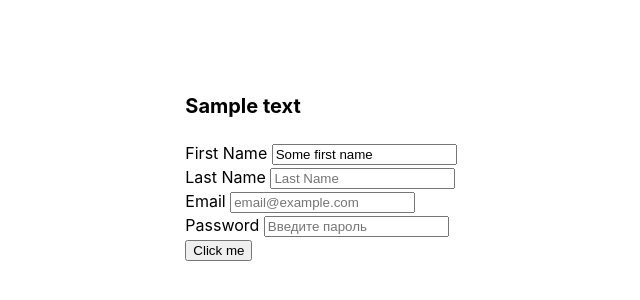
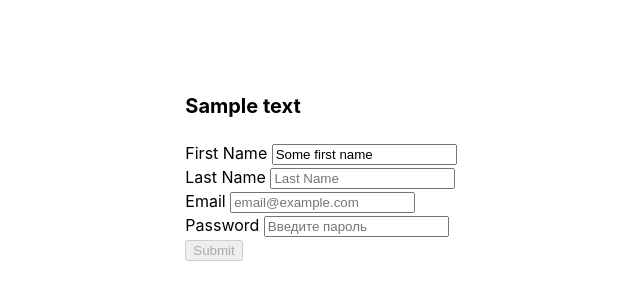
Before and after one commit to Arantiryo/react-universal-component, a React (Vite) app: page / in a window 1280 px wide. Shown: the part 234-534 px from the top of the page, without its empty margins (319-959 px from the left). Built offline with nearby package versions, Linux system fonts and the light colour scheme.

Commit message:
feat: implement basic validation and submit button

```diff
--- a/src/App.tsx
+++ b/src/App.tsx
@@ -1,4 +1,4 @@
-import { useRef } from 'react';
+import { useRef, useState } from 'react';
 import './App.css';
 import { config } from './assets/test-config';
 import RenderGroup from './components/RenderGroup';
@@ -6,20 +6,33 @@ import { RenderGroupExposedMethods } from './types';
 
 function App() {
   const renderGroupRef = useRef<RenderGroupExposedMethods>();
+  const [submitDisabled, setSubmitDisabled] = useState(true);
 
-  const getRenderGroupRef = () => {
-    // TODO
+  const getRenderGroupRef = (event: React.FormEvent<HTMLFormElement>) => {
+    event.preventDefault();
+
     if (renderGroupRef && renderGroupRef.current) {
-      console.log(renderGroupRef.current.getCurrentValues());
+      const fields = renderGroupRef.current.getCurrentValues();
+      alert(
+        `Form submitted, field values are \n${JSON.stringify(fields, null, 2)}`
+      );
     }
   };
 
   return (
     <main className="app">
       <p className="app__name">Sample text</p>
-      {/* @ts-ignore */}
-      <RenderGroup config={config} ref={renderGroupRef} />
-      <button onClick={getRenderGroupRef}>Click me</button>
+      <form onSubmit={getRenderGroupRef}>
+        <RenderGroup
+          config={config}
+          setSubmitDisabled={setSubmitDisabled}
+          /* @ts-ignore */
+          ref={renderGroupRef}
+        />
+        <button disabled={submitDisabled} type="submit">
+          Submit
+        </button>
+      </form>
     </main>
   );
 }
--- a/src/components/RenderGroup.tsx
+++ b/src/components/RenderGroup.tsx
@@ -1,4 +1,10 @@
-import { FC, forwardRef, useImperativeHandle, useState } from 'react';
+import {
+  FC,
+  forwardRef,
+  useEffect,
+  useImperativeHandle,
+  useState,
+} from 'react';
 import { Config, GroupField, RenderGroupProps } from '../types';
 import Field from './field/Field';
 import './RenderGroup.css';
@@ -10,16 +16,26 @@ const getDefaultFieldValues = (config: Config) =>
   }, {} as Record<string, string>);
 
 const RenderGroup: FC<RenderGroupProps> = forwardRef((props, ref) => {
-  const { config } = props;
-  const defaultFieldValues = getDefaultFieldValues(config);
-  const [values, setValues] = useState(defaultFieldValues);
+  const { config, setSubmitDisabled } = props;
+  const [values, setValues] = useState(getDefaultFieldValues(config));
+
+  const validateFields = (values: Record<string, string>) => {
+    return config.filter((item) => item.required && values[item.id] === '');
+  };
+
+  useEffect(() => {
+    if (validateFields(values).length === 0) {
+      setSubmitDisabled(false);
+    } else {
+      setSubmitDisabled(true);
+    }
+  }, [values]);
 
   useImperativeHandle(
     ref,
     () => {
       return {
         getCurrentValues() {
-          console.log(values);
           return values;
         },
       };
--- a/src/types.ts
+++ b/src/types.ts
@@ -1,15 +1,16 @@
 export type Config = GroupField[];
 export type RenderGroupProps = {
   config: Config;
+  setSubmitDisabled: (disabled: boolean) => void;
 };
 export type InputProps = {
   field: GroupField;
   setValues: (id: string, newValue: string) => void;
-  // values: Record<string, string>;
 };
 
 export type RenderGroupExposedMethods = {
   getCurrentValues: () => Record<string, string>;
+  isValid: () => boolean;
 };
 
 export interface GroupField {
```
